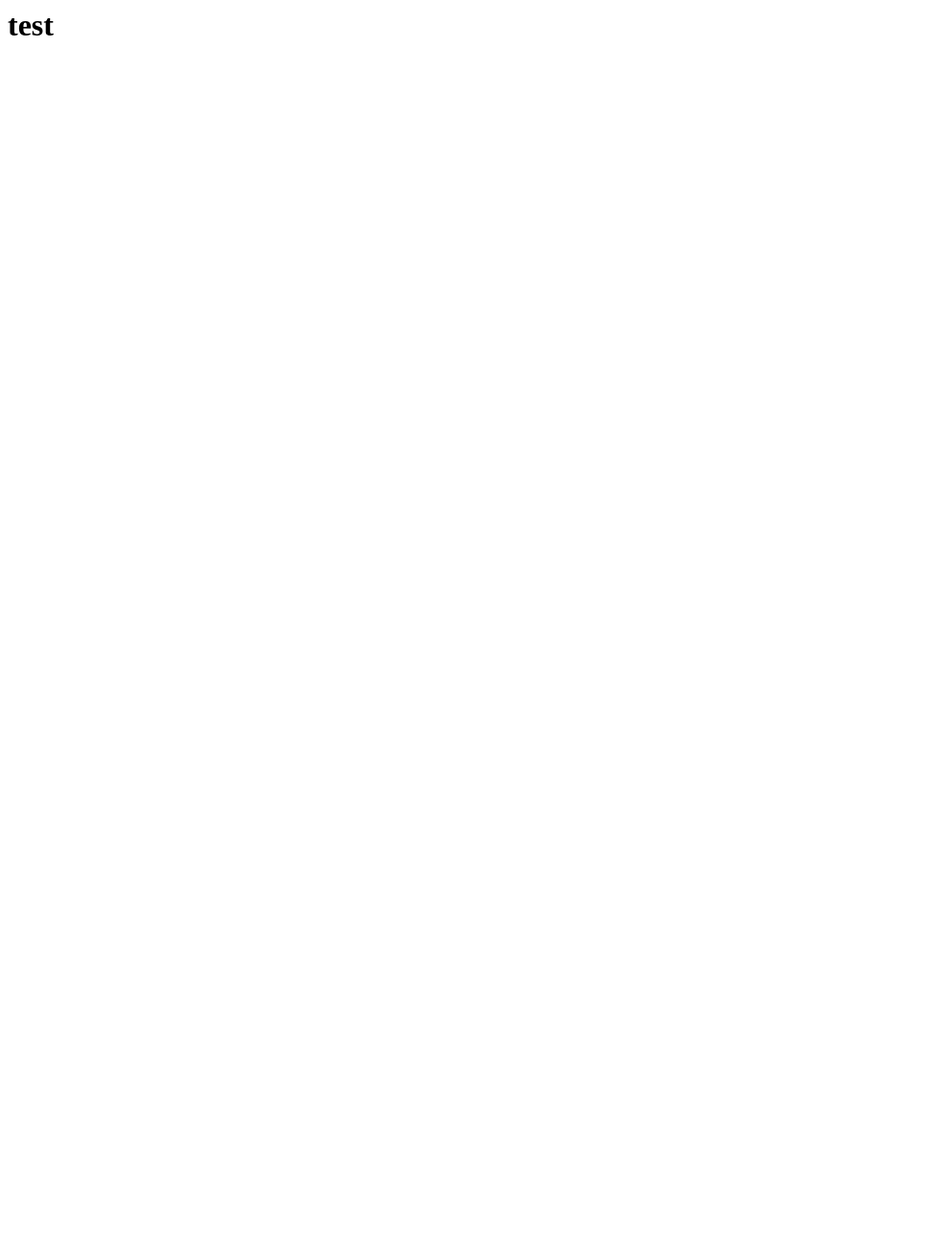
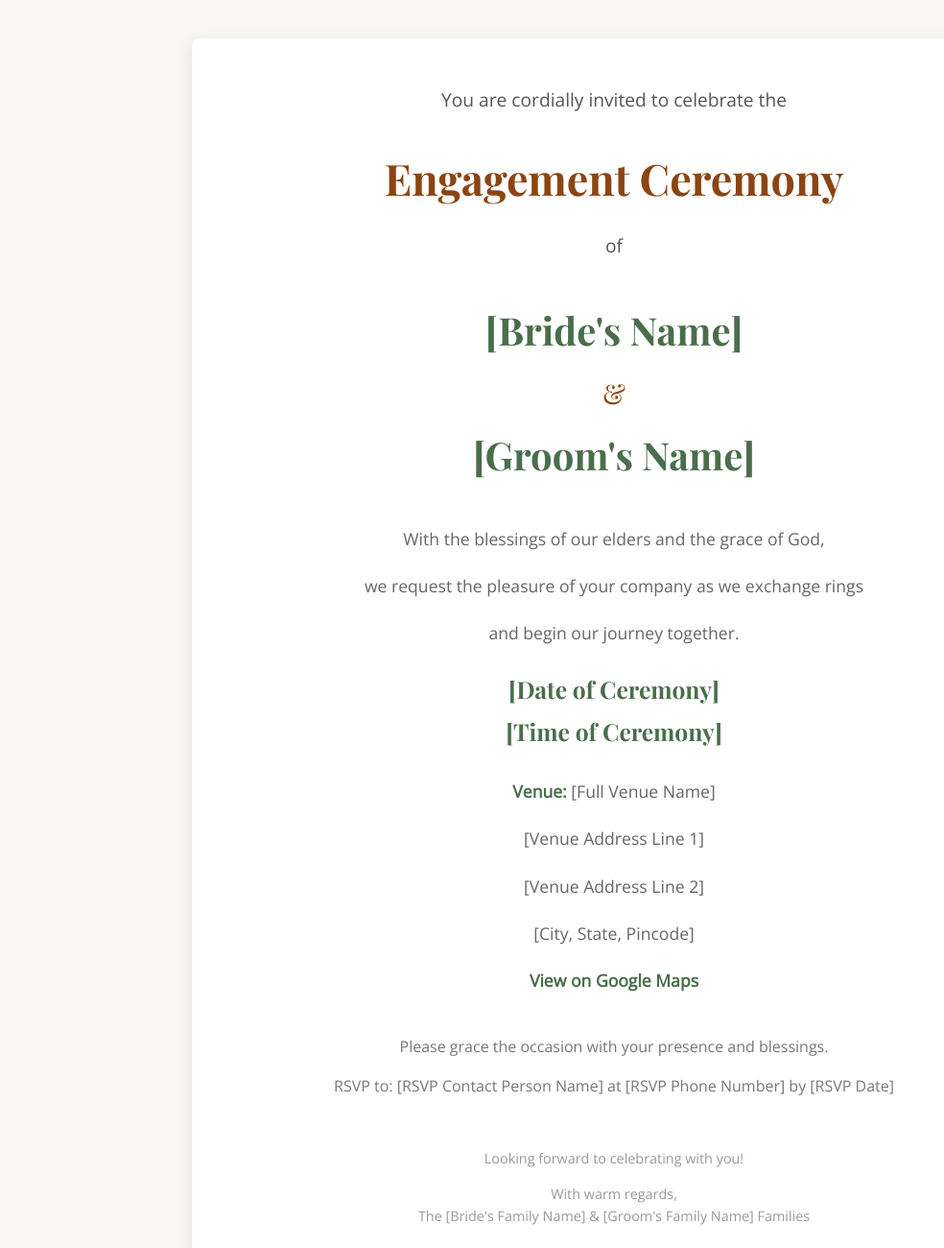
Before and after one commit to raviverma-8/biodata, a plain HTML site: page index.html in a window 1280 px wide. Shown: the top 1300 px of the page at 96% size, without its empty margins (0-984 px from the left). Before the commit the page ends 800 px from the top, so only its background shows below. Drawn offline with nearby package versions, Linux system fonts and the light colour scheme.

Commit message:
Update index.html

```diff
--- a/index.html
+++ b/index.html
@@ -1 +1,139 @@
-<h1>test</h1>
+<!DOCTYPE html>
+<html lang="en">
+<head>
+    <meta charset="UTF-8">
+    <meta name="viewport" content="width=device-width, initial-scale=1.0">
+    <title>Engagement Ceremony Invitation</title>
+    <link href="https://fonts.googleapis.com/css2?family=Playfair+Display:wght@400;700&family=Open+Sans:wght@300;400&display=swap" rel="stylesheet">
+    <style>
+        body {
+            font-family: 'Open Sans', sans-serif;
+            margin: 0;
+            padding: 0;
+            background-color: #f9f7f4;
+            color: #333;
+            line-height: 1.6;
+        }
+        .container {
+            max-width: 800px;
+            margin: 40px auto;
+            background-color: #fff;
+            padding: 30px 40px;
+            box-shadow: 0 4px 15px rgba(0, 0, 0, 0.1);
+            border-radius: 8px;
+            text-align: center;
+        }
+        .header {
+            margin-bottom: 30px;
+        }
+        .header h1 {
+            font-family: 'Playfair Display', serif;
+            font-size: 2.8em;
+            color: #8B4513; /* SaddleBrown */
+            margin-bottom: 10px;
+        }
+        .header p {
+            font-size: 1.2em;
+            color: #555;
+        }
+        .names {
+            margin: 40px 0;
+        }
+        .names h2 {
+            font-family: 'Playfair Display', serif;
+            font-size: 2.5em;
+            color: #4A6E4B; /* Darker Green */
+            margin: 10px 0;
+        }
+        .names .and {
+            font-family: 'Playfair Display', serif;
+            font-size: 1.8em;
+            color: #8B4513;
+            margin: 0 15px;
+        }
+        .details {
+            margin-top: 30px;
+            font-size: 1.1em;
+            line-height: 1.8;
+            color: #666;
+        }
+        .details p strong {
+            color: #4A6E4B;
+        }
+        .date-time {
+            font-family: 'Playfair Display', serif;
+            font-size: 1.4em;
+            color: #8B4513;
+            margin-top: 20px;
+        }
+        .venue {
+            margin-top: 15px;
+        }
+        .venue a {
+            color: #4A6E4B;
+            text-decoration: none;
+            font-weight: bold;
+        }
+        .venue a:hover {
+            text-decoration: underline;
+        }
+        .rsvp {
+            margin-top: 40px;
+            font-size: 1em;
+            color: #777;
+        }
+        .rsvp p {
+            margin-bottom: 5px;
+        }
+        .footer {
+            margin-top: 50px;
+            font-size: 0.9em;
+            color: #999;
+        }
+    </style>
+</head>
+<body>
+    <div class="container">
+        <div class="header">
+            <p>You are cordially invited to celebrate the</p>
+            <h1>Engagement Ceremony</h1>
+            <p>of</p>
+        </div>
+
+        <div class="names">
+            <h2>[Bride's Name]</h2>
+            <span class="and">&</span>
+            <h2>[Groom's Name]</h2>
+        </div>
+
+        <div class="details">
+            <p>With the blessings of our elders and the grace of God,</p>
+            <p>we request the pleasure of your company as we exchange rings</p>
+            <p>and begin our journey together.</p>
+
+            <p class="date-time">
+                <strong>[Date of Ceremony]</strong><br>
+                <strong>[Time of Ceremony]</strong>
+            </p>
+
+            <div class="venue">
+                <p><strong>Venue:</strong> [Full Venue Name]</p>
+                <p>[Venue Address Line 1]</p>
+                <p>[Venue Address Line 2]</p>
+                <p>[City, State, Pincode]</p>
+                <p><a href="[Google Maps Link to Venue]" target="_blank">View on Google Maps</a></p>
+            </div>
+        </div>
+
+        <div class="rsvp">
+            <p>Please grace the occasion with your presence and blessings.</p>
+            <p>RSVP to: [RSVP Contact Person Name] at [RSVP Phone Number] by [RSVP Date]</p>
+        </div>
+
+        <div class="footer">
+            <p>Looking forward to celebrating with you!</p>
+            <p>With warm regards,<br>The [Bride's Family Name] & [Groom's Family Name] Families</p>
+        </div>
+    </div>
+</body>
+</html>
```
